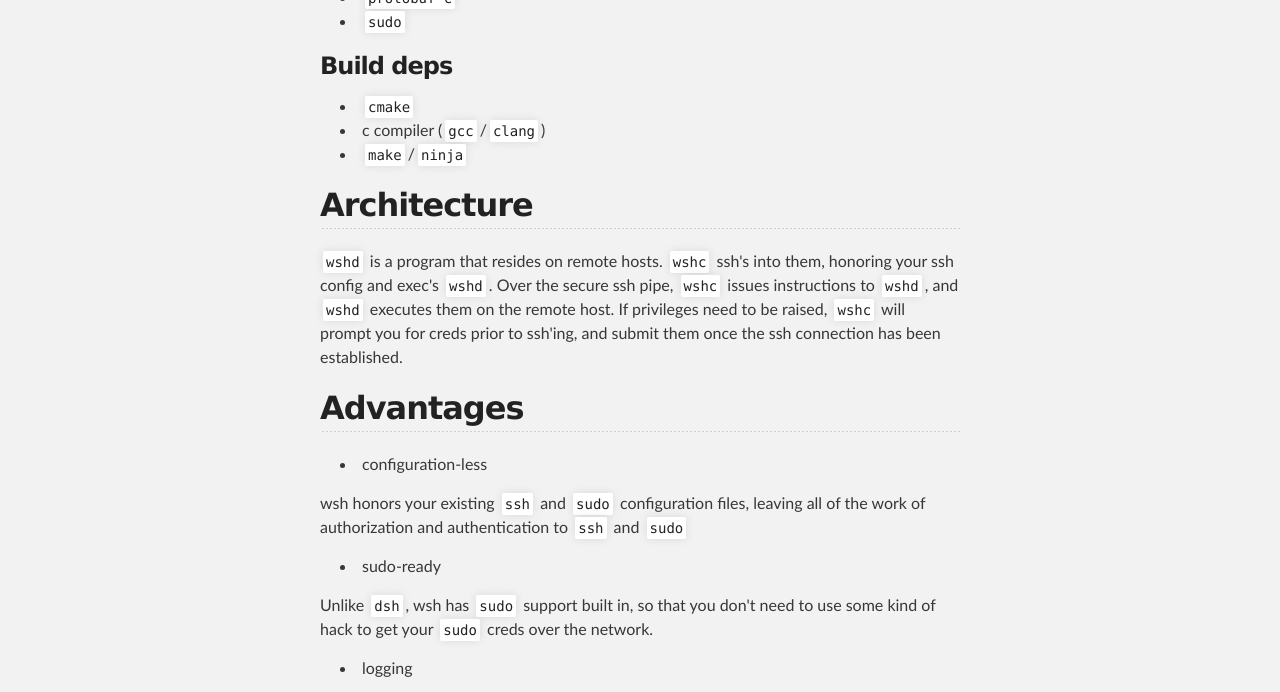
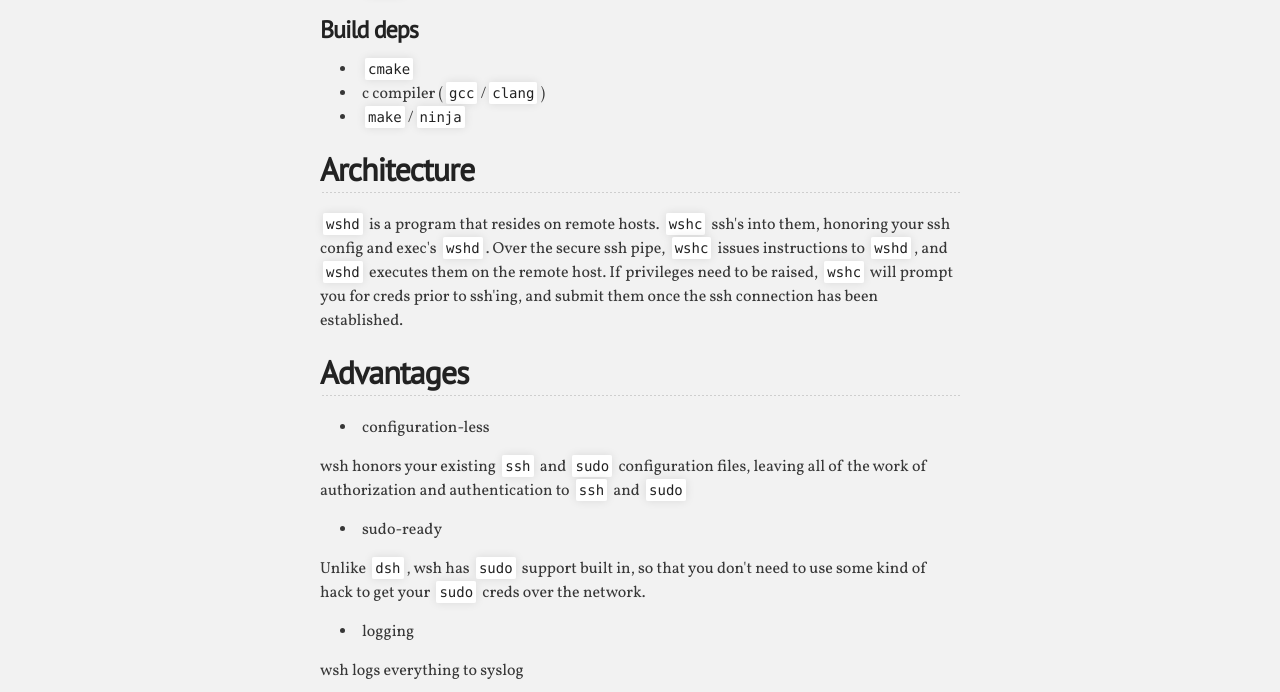
Before and after one commit to worr/wsh, a plain HTML site: page index.html in a window 1280 px wide. Shown: the part 733-1425 px from the top of the page. Drawn offline with Linux system fonts and the light colour scheme.

Commit message:
switched fonts

```diff
--- a/stylesheets/stylesheet.css
+++ b/stylesheets/stylesheet.css
@@ -4,6 +4,10 @@ by Jason Costello, @jsncostello
 *******************************************************************************/
 
 @import url(pygment_trac.css);
+/***import PTSans***/
+@import url(http://fonts.googleapis.com/css?family=PT+Sans);
+/***import Vollkorn***/
+@import url(http://fonts.googleapis.com/css?family=Vollkorn);
 
 /*******************************************************************************
 MeyerWeb Reset
@@ -56,7 +60,7 @@ body {
   color:#373737;
   background: #212121;
   font-size: 16px;
-  font-family: 'Myriad Pro', Calibri, Helvetica, Arial, sans-serif;
+  font-family: 'Vollkorn', Calibri, Helvetica, Arial, sans-serif;
   line-height: 1.5;
   -webkit-font-smoothing: antialiased;
 }
@@ -65,7 +69,7 @@ h1, h2, h3, h4, h5, h6 {
   margin: 10px 0;
   font-weight: 700;
   color:#222222;
-  font-family: 'Lucida Grande', 'Calibri', Helvetica, Arial, sans-serif;
+  font-family: 'PT Sans', 'Calibri', Helvetica, Arial, sans-serif;
   letter-spacing: -1px;
 }
 
```
